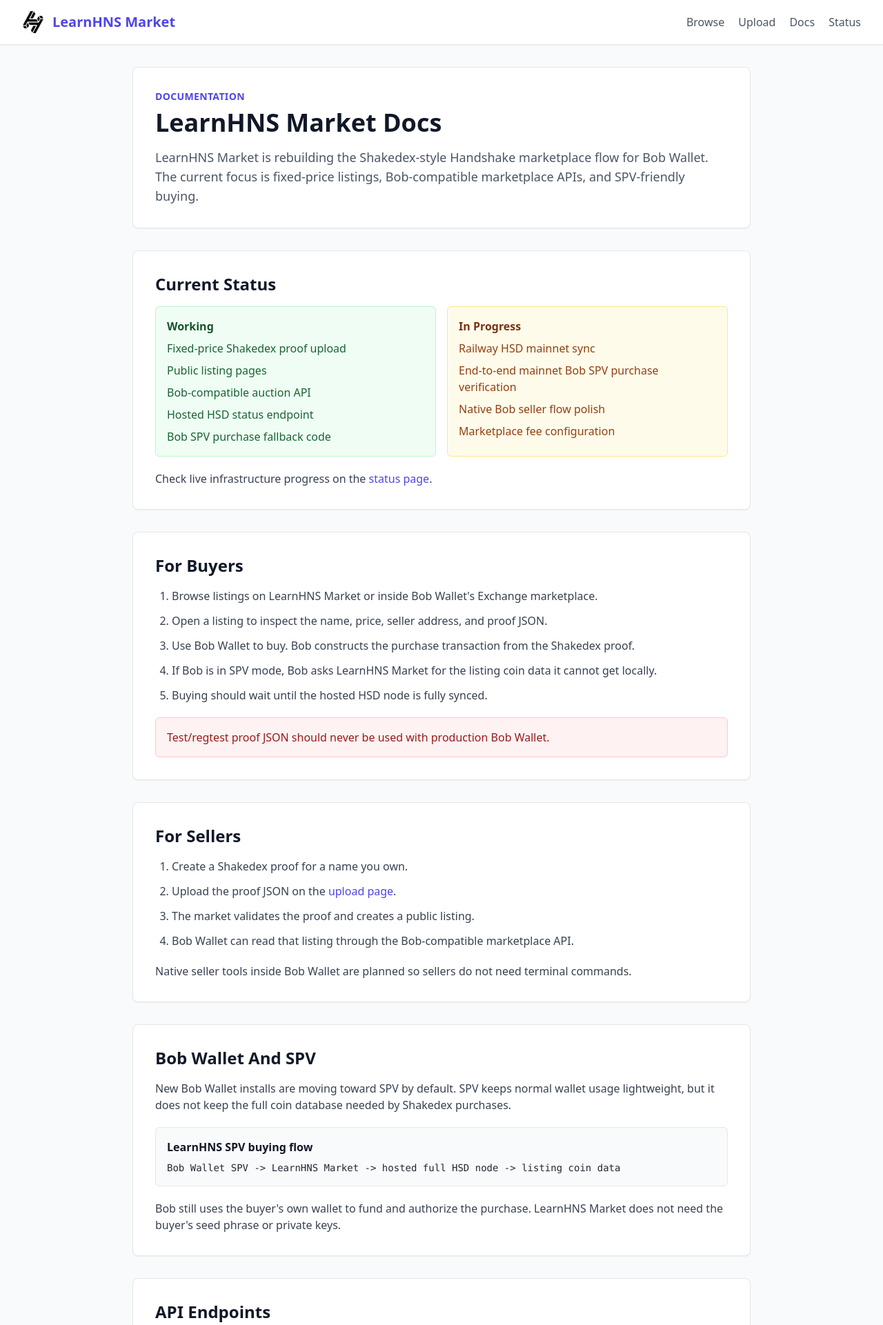
After one commit to shadstoneofficial/learnhns-market, a Flask app: page /docs in a window 1280 px wide. The commit adds this page. Shown: the top 1921 px of the page at 69% size. Run offline with Flask 3, Linux system fonts and the light colour scheme; some libraries are stand-ins or nearby versions.

Commit message:
Add market documentation page

```diff
--- a/app/blueprints/main.py
+++ b/app/blueprints/main.py
@@ -18,6 +18,10 @@ def index():
 @main_bp.route('/upload')
 def upload():
     return render_template('upload.html')
+
+@main_bp.route('/docs')
+def docs():
+    return render_template('docs.html')
 
 @main_bp.route('/status')
 def status():
--- a/app/templates/base.html
+++ b/app/templates/base.html
@@ -21,6 +21,7 @@
             <nav class="flex items-center gap-5">
                 <a href="{{ url_for('main.index') }}" class="text-gray-600 hover:text-indigo-600 font-medium">Browse</a>
                 <a href="{{ url_for('main.upload') }}" class="text-gray-600 hover:text-indigo-600 font-medium">Upload</a>
+                <a href="{{ url_for('main.docs') }}" class="text-gray-600 hover:text-indigo-600 font-medium">Docs</a>
                 <a href="{{ url_for('main.status') }}" class="text-gray-600 hover:text-indigo-600 font-medium">Status</a>
             </nav>
         </div>
--- /dev/null
+++ b/app/templates/docs.html
@@ -0,0 +1,120 @@
+{% extends "base.html" %}
+
+{% block content %}
+<div class="max-w-4xl mx-auto space-y-8">
+    <section class="bg-white rounded-lg border border-gray-200 shadow-sm p-8">
+        <p class="text-sm uppercase tracking-wide text-indigo-600 font-semibold mb-2">Documentation</p>
+        <h1 class="text-4xl font-bold text-gray-900">LearnHNS Market Docs</h1>
+        <p class="text-gray-600 mt-4 text-lg">
+            LearnHNS Market is rebuilding the Shakedex-style Handshake marketplace flow for Bob Wallet.
+            The current focus is fixed-price listings, Bob-compatible marketplace APIs, and SPV-friendly buying.
+        </p>
+    </section>
+
+    <section class="bg-white rounded-lg border border-gray-200 shadow-sm p-8">
+        <h2 class="text-2xl font-bold text-gray-900 mb-4">Current Status</h2>
+        <div class="grid gap-4 sm:grid-cols-2">
+            <div class="rounded-md border border-green-200 bg-green-50 p-4">
+                <h3 class="font-semibold text-green-900">Working</h3>
+                <ul class="mt-2 space-y-2 text-green-800">
+                    <li>Fixed-price Shakedex proof upload</li>
+                    <li>Public listing pages</li>
+                    <li>Bob-compatible auction API</li>
+                    <li>Hosted HSD status endpoint</li>
+                    <li>Bob SPV purchase fallback code</li>
+                </ul>
+            </div>
+            <div class="rounded-md border border-amber-200 bg-amber-50 p-4">
+                <h3 class="font-semibold text-amber-900">In Progress</h3>
+                <ul class="mt-2 space-y-2 text-amber-800">
+                    <li>Railway HSD mainnet sync</li>
+                    <li>End-to-end mainnet Bob SPV purchase verification</li>
+                    <li>Native Bob seller flow polish</li>
+                    <li>Marketplace fee configuration</li>
+                </ul>
+            </div>
+        </div>
+        <p class="mt-5 text-gray-700">
+            Check live infrastructure progress on the <a href="{{ url_for('main.status') }}" class="text-indigo-600 hover:underline font-medium">status page</a>.
+        </p>
+    </section>
+
+    <section class="bg-white rounded-lg border border-gray-200 shadow-sm p-8">
+        <h2 class="text-2xl font-bold text-gray-900 mb-4">For Buyers</h2>
+        <ol class="list-decimal pl-6 space-y-3 text-gray-700">
+            <li>Browse listings on LearnHNS Market or inside Bob Wallet's Exchange marketplace.</li>
+            <li>Open a listing to inspect the name, price, seller address, and proof JSON.</li>
+            <li>Use Bob Wallet to buy. Bob constructs the purchase transaction from the Shakedex proof.</li>
+            <li>If Bob is in SPV mode, Bob asks LearnHNS Market for the listing coin data it cannot get locally.</li>
+            <li>Buying should wait until the hosted HSD node is fully synced.</li>
+        </ol>
+        <div class="mt-5 rounded-md border border-red-200 bg-red-50 p-4 text-red-800">
+            Test/regtest proof JSON should never be used with production Bob Wallet.
+        </div>
+    </section>
+
+    <section class="bg-white rounded-lg border border-gray-200 shadow-sm p-8">
+        <h2 class="text-2xl font-bold text-gray-900 mb-4">For Sellers</h2>
+        <ol class="list-decimal pl-6 space-y-3 text-gray-700">
+            <li>Create a Shakedex proof for a name you own.</li>
+            <li>Upload the proof JSON on the <a href="{{ url_for('main.upload') }}" class="text-indigo-600 hover:underline font-medium">upload page</a>.</li>
+            <li>The market validates the proof and creates a public listing.</li>
+            <li>Bob Wallet can read that listing through the Bob-compatible marketplace API.</li>
+        </ol>
+        <p class="mt-5 text-gray-700">
+            Native seller tools inside Bob Wallet are planned so sellers do not need terminal commands.
+        </p>
+    </section>
+
+    <section class="bg-white rounded-lg border border-gray-200 shadow-sm p-8">
+        <h2 class="text-2xl font-bold text-gray-900 mb-4">Bob Wallet And SPV</h2>
+        <p class="text-gray-700">
+            New Bob Wallet installs are moving toward SPV by default. SPV keeps normal wallet usage lightweight,
+            but it does not keep the full coin database needed by Shakedex purchases.
+        </p>
+        <div class="mt-5 rounded-md border border-gray-200 p-4 bg-gray-50">
+            <p class="font-semibold text-gray-900 mb-2">LearnHNS SPV buying flow</p>
+            <pre class="overflow-x-auto text-sm text-gray-800">Bob Wallet SPV -> LearnHNS Market -> hosted full HSD node -> listing coin data</pre>
+        </div>
+        <p class="mt-5 text-gray-700">
+            Bob still uses the buyer's own wallet to fund and authorize the purchase. LearnHNS Market does not need the buyer's seed phrase or private keys.
+        </p>
+    </section>
+
+    <section class="bg-white rounded-lg border border-gray-200 shadow-sm p-8">
+        <h2 class="text-2xl font-bold text-gray-900 mb-4">API Endpoints</h2>
+        <div class="space-y-4">
+            <div>
+                <h3 class="font-semibold text-gray-900">Bob marketplace listings</h3>
+                <code class="block mt-1 rounded bg-gray-100 p-3 text-sm text-gray-800">GET /api/v2/auctions</code>
+            </div>
+            <div>
+                <h3 class="font-semibold text-gray-900">Marketplace fee policy</h3>
+                <code class="block mt-1 rounded bg-gray-100 p-3 text-sm text-gray-800">GET /api/v2/fee_info</code>
+            </div>
+            <div>
+                <h3 class="font-semibold text-gray-900">Hosted HSD status</h3>
+                <code class="block mt-1 rounded bg-gray-100 p-3 text-sm text-gray-800">GET /api/v2/hsd/status</code>
+            </div>
+            <div>
+                <h3 class="font-semibold text-gray-900">Listing-scoped coin lookup</h3>
+                <code class="block mt-1 rounded bg-gray-100 p-3 text-sm text-gray-800">GET /api/v2/listings/&lt;name&gt;/coin</code>
+            </div>
+        </div>
+    </section>
+
+    <section class="bg-white rounded-lg border border-gray-200 shadow-sm p-8">
+        <h2 class="text-2xl font-bold text-gray-900 mb-4">For HSD Node Helpers</h2>
+        <p class="text-gray-700">
+            The project benefits from a fully synced mainnet HSD node that can answer public chain-data lookups for active listings.
+            We do not need wallet access, seeds, private keys, or custody.
+        </p>
+        <ul class="mt-4 list-disc pl-6 space-y-2 text-gray-700">
+            <li>Mainnet full node, not SPV</li>
+            <li>Prefer <code class="rounded bg-gray-100 px-1">--no-wallet</code></li>
+            <li>Backend-only API access with an API key</li>
+            <li>Critical endpoint: <code class="rounded bg-gray-100 px-1">GET /coin/&lt;txHash&gt;/&lt;index&gt;</code></li>
+        </ul>
+    </section>
+</div>
+{% endblock %}
```
